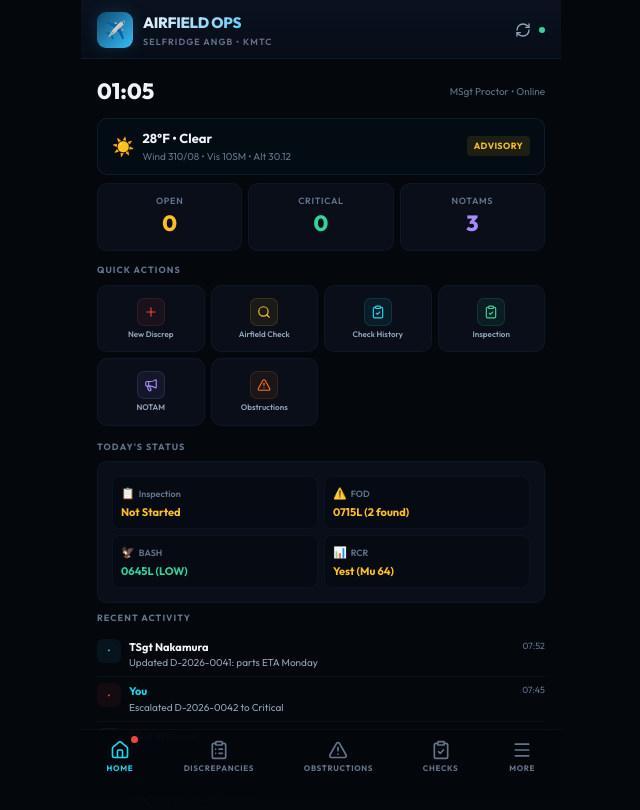
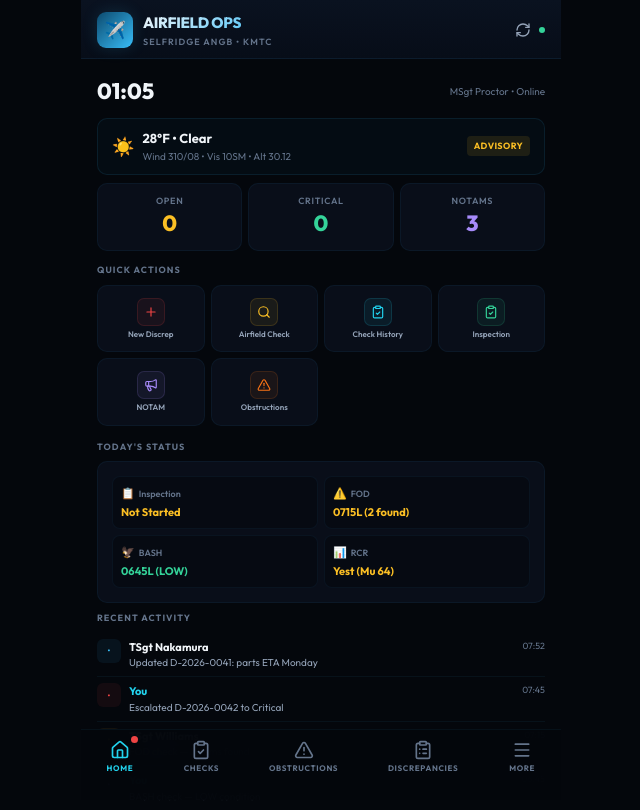
Before and after one commit to csproctor88-star/airfield-app, a Next.js app: page / in a window 1280 px wide. Shown: the top 810 px of the page, without its empty margins (319-959 px from the left). Built offline with nearby package versions, Linux system fonts and the light colour scheme; no server answers; the database is empty.

Commit message:
Swap Discrepancies and Checks positions in bottom nav
Moves Checks to the second tab and Discrepancies to the fourth
to prioritize the checks workflow.

https://claude.ai/code/session_01913wJYsaTnGdM8gdgLYbwZ

```diff
--- a/components/layout/bottom-nav.tsx
+++ b/components/layout/bottom-nav.tsx
@@ -11,13 +11,13 @@ import {
 } from 'lucide-react'
 
 // Bottom nav matching prototype: 5 tabs, fixed, blur backdrop
-// Home | Discrepancies | Obstructions | Checks | More
+// Home | Checks | Obstructions | Discrepancies | More
 
 const tabs = [
   { href: '/', label: 'HOME', icon: Home },
+  { href: '/checks', label: 'CHECKS', icon: ClipboardCheck },
+  { href: '/obstructions', label: 'OBSTRUCTIONS', icon: TriangleAlert },
   { href: '/discrepancies', label: 'DISCREPANCIES', icon: ClipboardList },
-  { href: '/obstructions', label: 'OBSTRUCTIONS', icon: TriangleAlert },
-  { href: '/checks', label: 'CHECKS', icon: ClipboardCheck },
   { href: '/more', label: 'MORE', icon: Menu },
 ] as const
 
```
